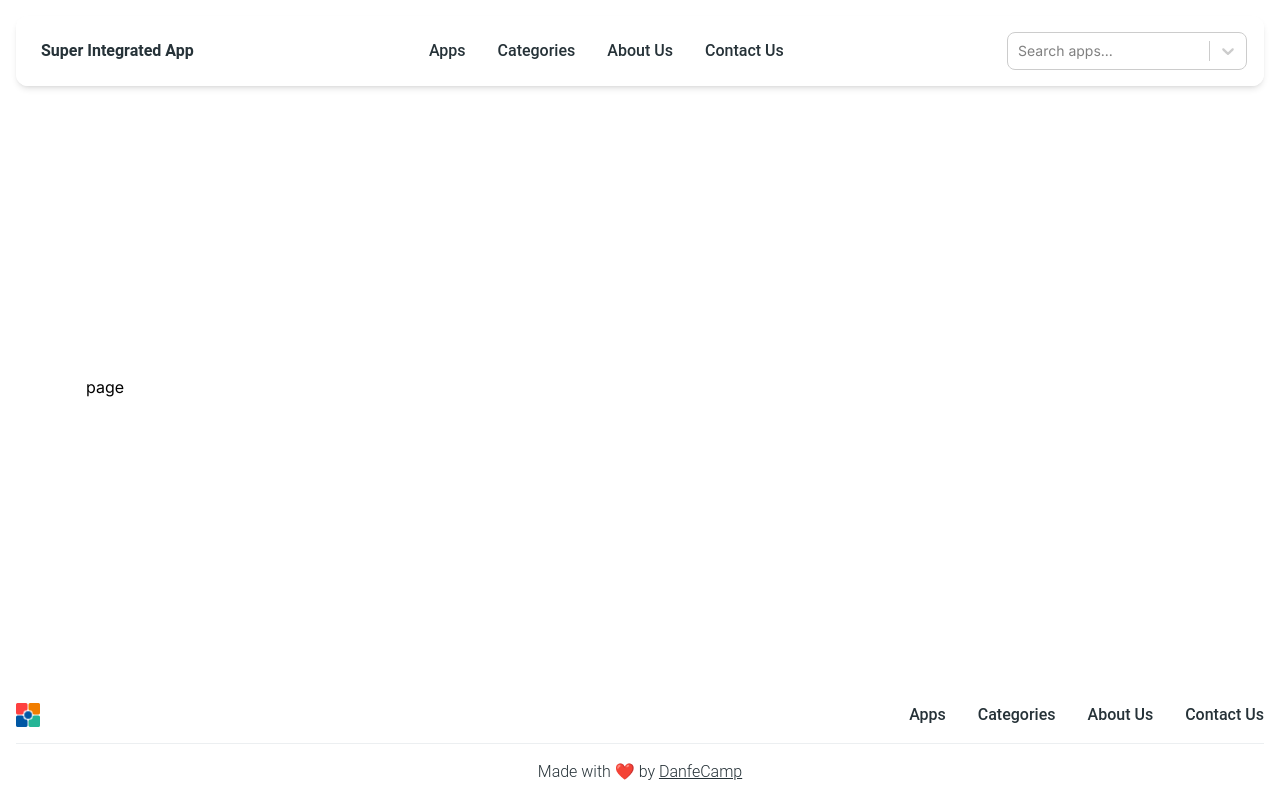
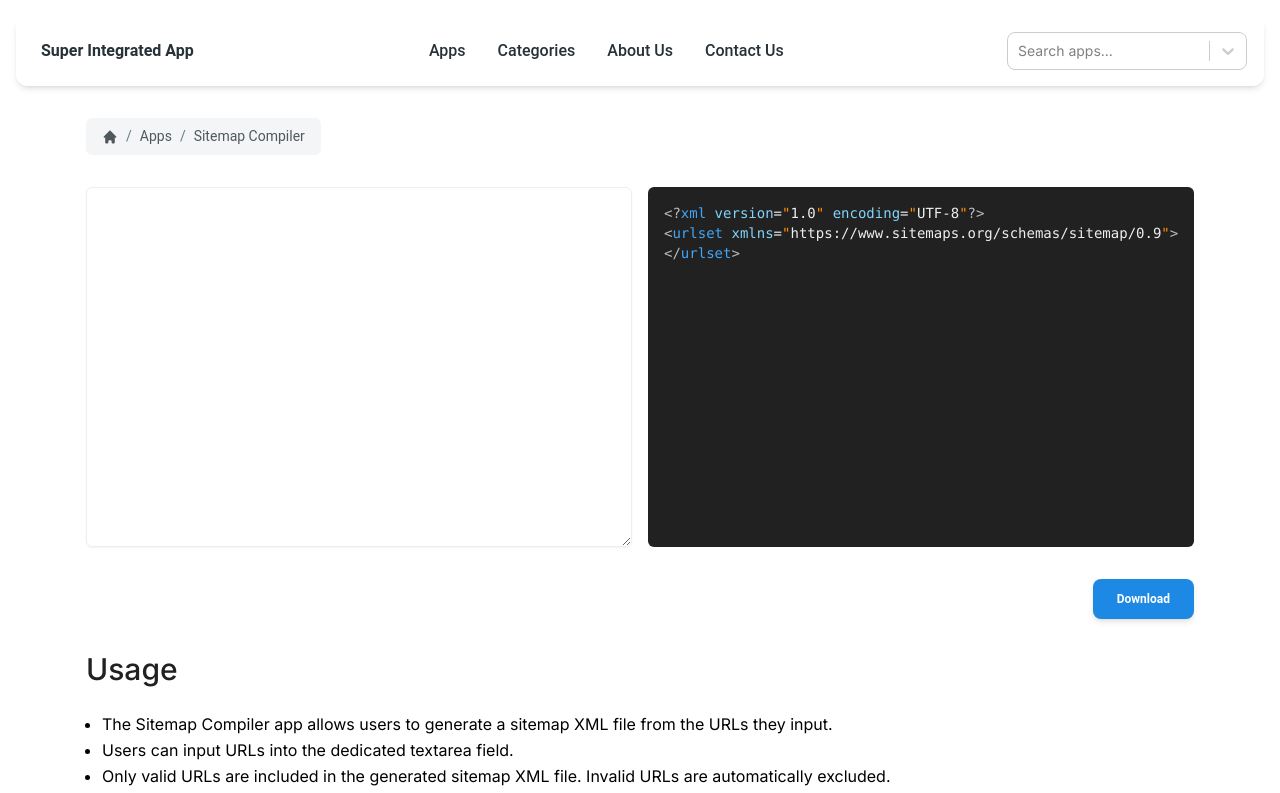
Before and after one commit to DanfeCamp/super-integrated-app, a Next.js app: page /apps/sitemap-compiler in a window 1280 px wide. Shown: the top 793 px of the page. Built offline with nearby package versions, Linux system fonts and the light colour scheme.

Commit message:
feat: sitemap compiler

```diff
--- a/app/apps/sitemap-compiler/layout.js
+++ b/app/apps/sitemap-compiler/layout.js
@@ -1,5 +1,5 @@
 export const metadata = {
-  title: "SIA",
+  title: "Sitemap Compiler",
   description: "",
 };
 
--- a/app/apps/sitemap-compiler/page.js
+++ b/app/apps/sitemap-compiler/page.js
@@ -1,7 +1,117 @@
-import React from "react";
+"use client";
 
-const page = () => {
-  return <div>page</div>;
+import React, { useState } from "react";
+
+import Breadcrumb from "@components/Breadcrumb";
+import SitemapPreview from "./sitemapPreview";
+
+const SitemapCompiler = () => {
+  const paths = [
+    { link: "/apps", title: "Apps" },
+    { link: "/sitemap-compiler", title: "Sitemap Compiler" },
+  ];
+
+  const [text, setText] = useState("");
+  const [urls, setUrls] = useState([]);
+
+  const isValidUrl = (urlString) => {
+    try {
+      // Attempt to create a URL object
+      new URL(urlString);
+      return true;
+    } catch (error) {
+      // If there's an error, the URL is invalid
+      return false;
+    }
+  };
+
+  const handleTextChange = (e) => {
+    setText(e.target.value);
+    setUrls(() => {
+      const lines = e.target.value.split("\n");
+      return lines.filter((line) => line.trim() !== "" && isValidUrl(line));
+    });
+  };
+
+  const generateSitemapContent = () => {
+    let sitemap = '<?xml version="1.0" encoding="UTF-8"?>\n';
+    sitemap +=
+      '<urlset xmlns="https://www.sitemaps.org/schemas/sitemap/0.9">\n';
+    urls.forEach((url) => {
+      sitemap += `   <url>\n      <loc>${url}</loc>\n   </url>\n`;
+    });
+    sitemap += "</urlset>";
+    return sitemap;
+  };
+
+  const downloadSitemap = () => {
+    const sitemap = generateSitemapContent();
+    const file = new Blob([sitemap], {
+      type: "text/xml",
+    });
+    const element = document.createElement("a");
+    element.href = URL.createObjectURL(file);
+    element.download = "sitemap.xml";
+    document.body.appendChild(element);
+    element.click();
+    document.body.removeChild(element);
+  };
+
+  return (
+    <Breadcrumb paths={paths}>
+      <div>
+        <div className="grid md:grid-cols-2 gap-4">
+          <textarea
+            className="flex min-h-[360px] max-h-[500px] overflow-y-scroll sia-scrollbar sia-scrollbar-light w-full rounded-md border border-input bg-transparent px-3 py-2 text-sm shadow-sm placeholder:text-muted-foreground focus-visible:outline-none focus-visible:ring-1 focus-visible:ring-ring disabled:cursor-not-allowed disabled:opacity-50"
+            onChange={handleTextChange}
+            value={text}
+          ></textarea>
+          <SitemapPreview urls={urls} />
+        </div>
+        <div className="mt-4 sm:mt-8 flex justify-end">
+          <button
+            class="align-middle select-none font-sans font-bold text-center transition-all disabled:opacity-50 disabled:shadow-none disabled:pointer-events-none text-xs py-3 px-6 rounded-lg bg-blue-600 text-white shadow-md shadow-gray-900/10 hover:shadow-lg hover:shadow-gray-900/20 focus:opacity-[0.85] focus:shadow-none active:opacity-[0.85] active:shadow-none"
+            type="button"
+            onClick={downloadSitemap}
+          >
+            Download
+          </button>
+        </div>
+      </div>
+
+      {/* Usage */}
+      <div className="w-full flex flex-col gap-4 sm:gap-6 mt-4 sm:mt-8">
+        <h1 className="sm:text-3xl text-2xl font-medium title-font text-gray-900">
+          Usage
+        </h1>
+        <ul className="leading-relaxed text-base list-disc">
+          <li className="ml-4">
+            The Sitemap Compiler app allows users to generate a sitemap XML file
+            from the URLs they input.
+          </li>
+          <li className="ml-4">
+            Users can input URLs into the dedicated textarea field.
+          </li>
+          <li className="ml-4">
+            Only valid URLs are included in the generated sitemap XML file.
+            Invalid URLs are automatically excluded.
+          </li>
+          <li className="ml-4">
+            As users enter URLs into the textarea, they can simultaneously view
+            a live preview of the sitemap generated.
+          </li>
+          <li className="ml-4">
+            Once satisfied with the compiled sitemap, users can easily download
+            the sitemap file.
+          </li>
+          <li className="ml-4">
+            The generated sitemap XML file is named <code>sitemap.xml</code>,
+            adhering to standard sitemap naming conventions.
+          </li>
+        </ul>
+      </div>
+    </Breadcrumb>
+  );
 };
 
-export default page;
+export default SitemapCompiler;
--- /dev/null
+++ b/app/apps/sitemap-compiler/sitemapPreview.js
@@ -0,0 +1,65 @@
+const SitemapPreview = ({ urls }) => {
+  const sitemap = urls.map((url, index) => {
+    return (
+      <div key={index}>
+        <p className="ml-4">
+          <span className="text-gray-400">{"<"}</span>
+          <span className="text-blue-400">{"url"}</span>
+          <span className="text-gray-400">{">"}</span>
+        </p>
+        <span className="ml-8 text-gray-400">{"<"}</span>
+        <span className="text-blue-400">{"loc"}</span>
+        <span className="text-gray-400">{">"}</span>
+        <span>{url}</span>
+        <span className="text-gray-400">{"</"}</span>
+        <span className="text-blue-400">{"loc"}</span>
+        <span className="text-gray-400">{">"}</span>
+        <p className="ml-4">
+          <span className="text-gray-400">{"</"}</span>
+          <span className="text-blue-400">{"url"}</span>
+          <span className="text-gray-400">{">"}</span>
+        </p>
+      </div>
+    );
+  });
+
+  return (
+    <div className="p-4 bg-gray-900 rounded-md max-h-[500px] overflow-y-scroll sia-scrollbar sia-scrollbar-dark">
+      <pre className="text-gray-200 text-sm">
+        <p>
+          <span className="text-gray-400">{"<?"}</span>
+          <span className="text-blue-400">{"xml"}</span>{" "}
+          <span className="text-light-blue-200">{"version"}</span>
+          {`=`}
+          <span className="text-amber-800">{'"'}</span>
+          {`1.0`}
+          <span className="text-amber-800">{'"'}</span>{" "}
+          <span className="text-light-blue-200">{"encoding"}</span>
+          {"="}
+          <span className="text-amber-800">{'"'}</span>
+          {"UTF-8"}
+          <span className="text-amber-800">{'"'}</span>
+          <span className="text-gray-400">{"?>"}</span>
+        </p>
+        <p>
+          <span className="text-gray-400">{"<"}</span>
+          <span className="text-blue-400">{"urlset"}</span>{" "}
+          <span className="text-light-blue-200">{"xmlns"}</span>
+          {`=`}
+          <span className="text-amber-800">{'"'}</span>
+          {`https://www.sitemaps.org/schemas/sitemap/0.9`}
+          <span className="text-amber-800">{'"'}</span>
+          <span className="text-gray-400">{">"}</span>
+        </p>
+        {sitemap}
+        <p>
+          <span className="text-gray-400">{"</"}</span>
+          <span className="text-blue-400">{"urlset"}</span>
+          <span className="text-gray-400">{">"}</span>
+        </p>
+      </pre>
+    </div>
+  );
+};
+
+export default SitemapPreview;
--- a/package.json
+++ b/package.json
@@ -18,6 +18,7 @@
     "@fortawesome/react-fontawesome": "^0.2.0",
     "@heroicons/react": "^2.1.3",
     "@material-tailwind/react": "^2.1.9",
+    "html-format": "^1.1.6",
     "next": "14.2.3",
     "react": "^18",
     "react-dom": "^18",
--- a/styles/globals.css
+++ b/styles/globals.css
@@ -7,3 +7,26 @@
   border-radius: 8px !important;
 }
 /* Search End */
+
+/* Scrollbar */
+/* Bar */
+.sia-scrollbar::-webkit-scrollbar {
+  height: 100%;
+  width: 8px;
+}
+
+/* Track */
+.sia-scrollbar::-webkit-scrollbar-track {
+  background: transparent;
+}
+
+/* Handle */
+.sia-scrollbar-light::-webkit-scrollbar-thumb {
+  border-radius: 8px;
+  background: #b4b4b4;
+}
+.sia-scrollbar-dark::-webkit-scrollbar-thumb {
+  border-radius: 8px;
+  background: #6d6d6d;
+}
+/* Scrollbar End */
```
Also changed, not shown: 1 other file (tests, documents, lock files or other folders).
